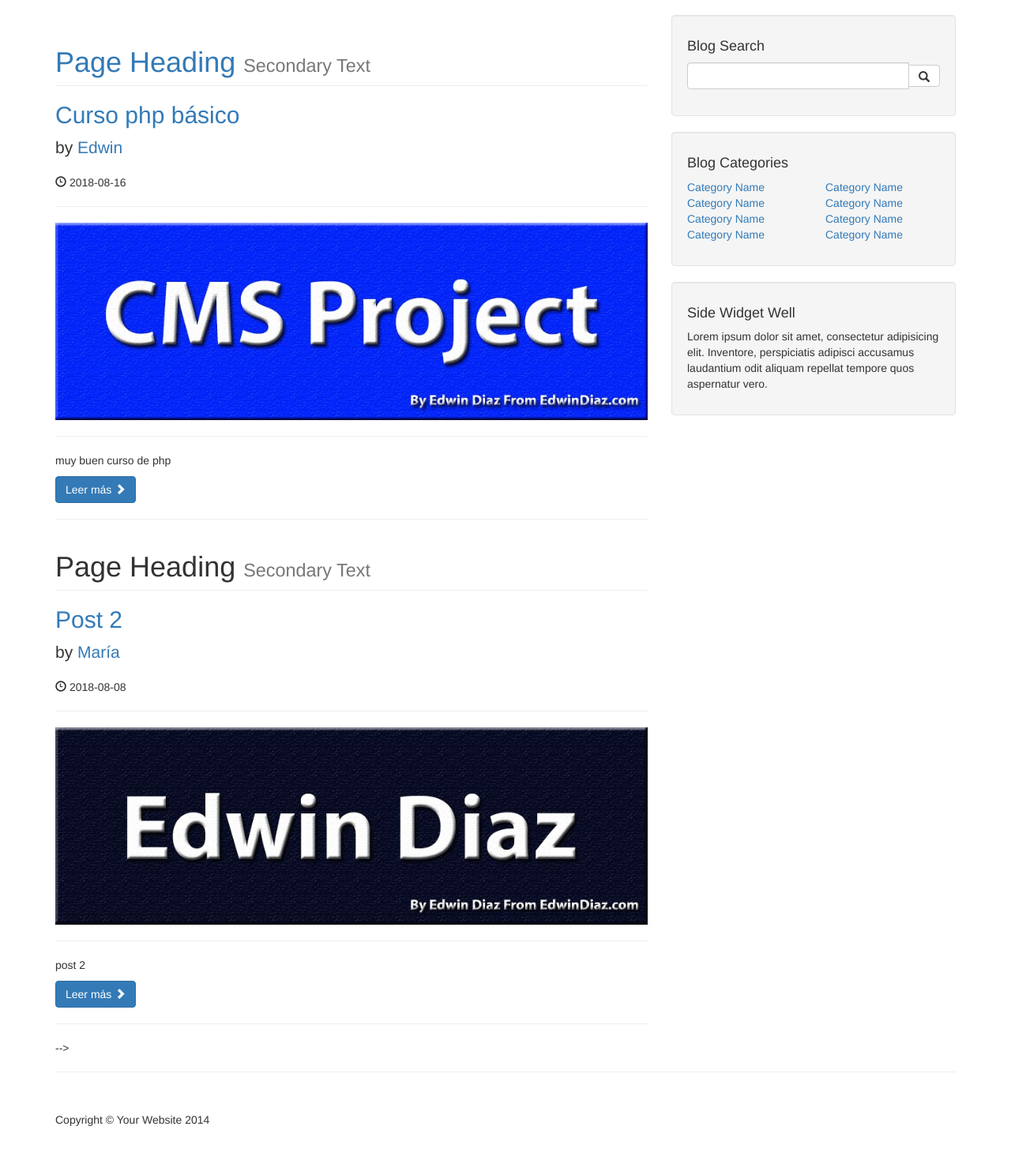
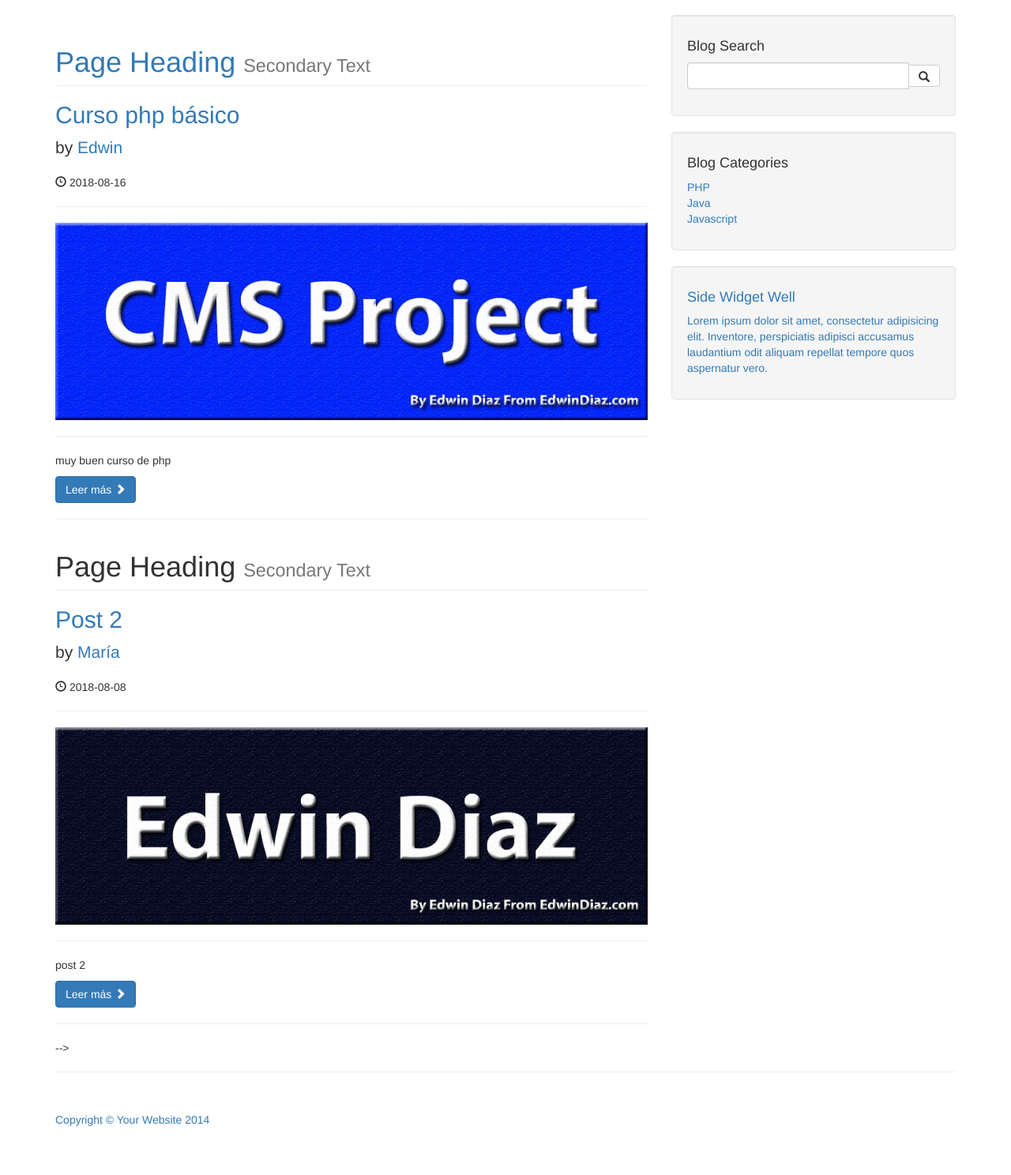
Before and after one commit to leagurru/cms-phpcurso, a PHP site: page / in a window 1280 px wide. Shown: the part 51-1539 px from the top of the page at 79% size. Run offline with PHP 8.4, Linux system fonts and the light colour scheme; data comes from the database, SQL or seed files in the repository.

Commit message:
Clase 94 Fin Sección 12

```diff
--- a/includes/sidebar.php
+++ b/includes/sidebar.php
@@ -44,43 +44,47 @@
 
 
     <!-- Blog Categories Well -->
+
+    <?php
+        $query = "SELECT * FROM categories";
+        $select_categories_sidebar = mysqli_query($connection, $query);
+    ?>
+
+
+
+
+
     <div class="well">
         <h4>Blog Categories</h4>
         <div class="row">
-            <div class="col-lg-6">
+            <div class="col-lg-12">
                 <ul class="list-unstyled">
-                    <li><a href="#">Category Name</a>
-                    </li>
-                    <li><a href="#">Category Name</a>
-                    </li>
-                    <li><a href="#">Category Name</a>
-                    </li>
-                    <li><a href="#">Category Name</a>
-                    </li>
+
+
+                    <?php
+                        while($row = mysqli_fetch_assoc($select_categories_sidebar)){
+                            $cat_title = $row['cat_title'];
+                            echo "<li><a href='#'>{$cat_title}</li>";
+                    }
+                    ?>
+
+
                 </ul>
             </div>
+
+
+
             <!-- /.col-lg-6 -->
-            <div class="col-lg-6">
-                <ul class="list-unstyled">
-                    <li><a href="#">Category Name</a>
-                    </li>
-                    <li><a href="#">Category Name</a>
-                    </li>
-                    <li><a href="#">Category Name</a>
-                    </li>
-                    <li><a href="#">Category Name</a>
-                    </li>
-                </ul>
-            </div>
-            <!-- /.col-lg-6 -->
+
         </div>
         <!-- /.row -->
     </div>
 
     <!-- Side Widget Well -->
-    <div class="well">
-        <h4>Side Widget Well</h4>
-        <p>Lorem ipsum dolor sit amet, consectetur adipisicing elit. Inventore, perspiciatis adipisci accusamus laudantium odit aliquam repellat tempore quos aspernatur vero.</p>
-    </div>
+<!--    <div class="well">-->
+<!--        <h4>Side Widget Well</h4>-->
+<!--        <p>Lorem ipsum dolor sit amet, consectetur adipisicing elit. Inventore, perspiciatis adipisci accusamus laudantium odit aliquam repellat tempore quos aspernatur vero.</p>-->
+<!--    </div>-->
+    <?php include "includes/widget.php" ?>
 
 </div>
--- /dev/null
+++ b/includes/widget.php
@@ -0,0 +1,4 @@
+<div class="well">
+    <h4>Side Widget Well</h4>
+    <p>Lorem ipsum dolor sit amet, consectetur adipisicing elit. Inventore, perspiciatis adipisci accusamus laudantium odit aliquam repellat tempore quos aspernatur vero.</p>
+</div>
```
